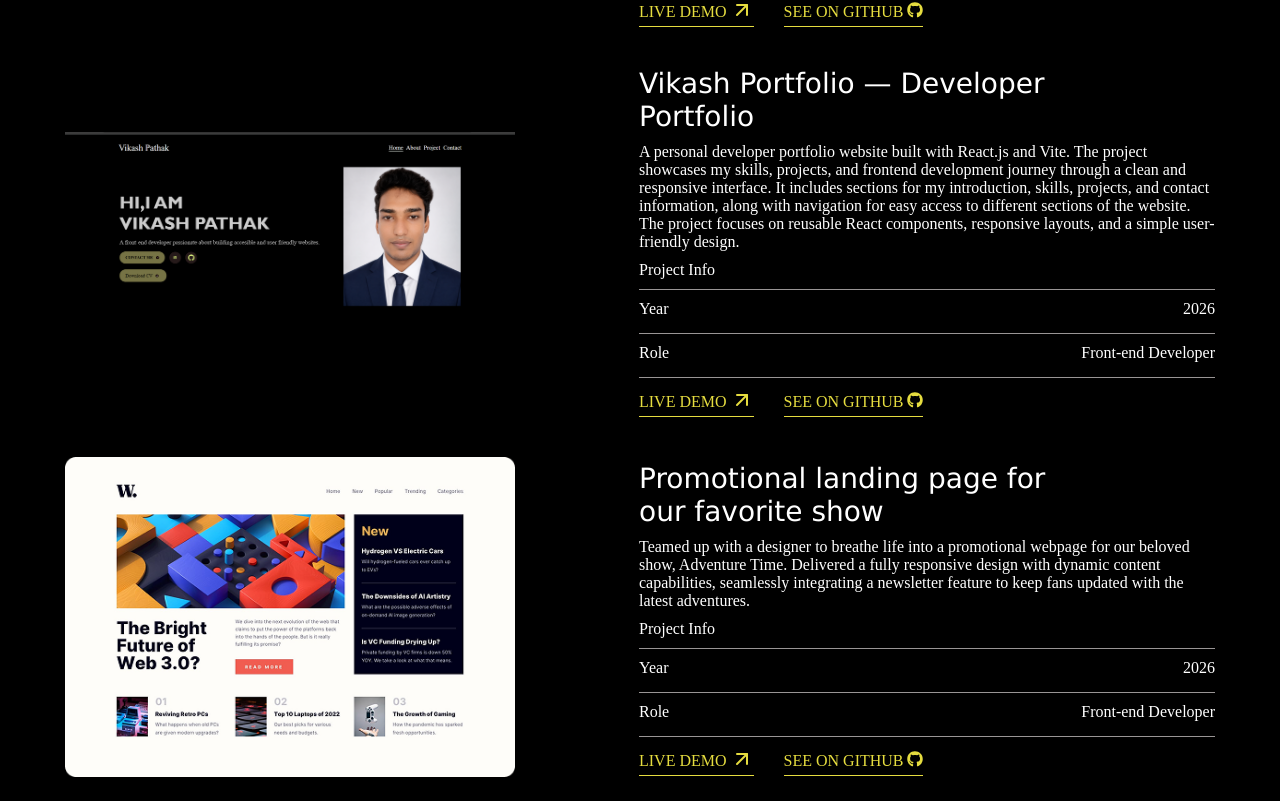
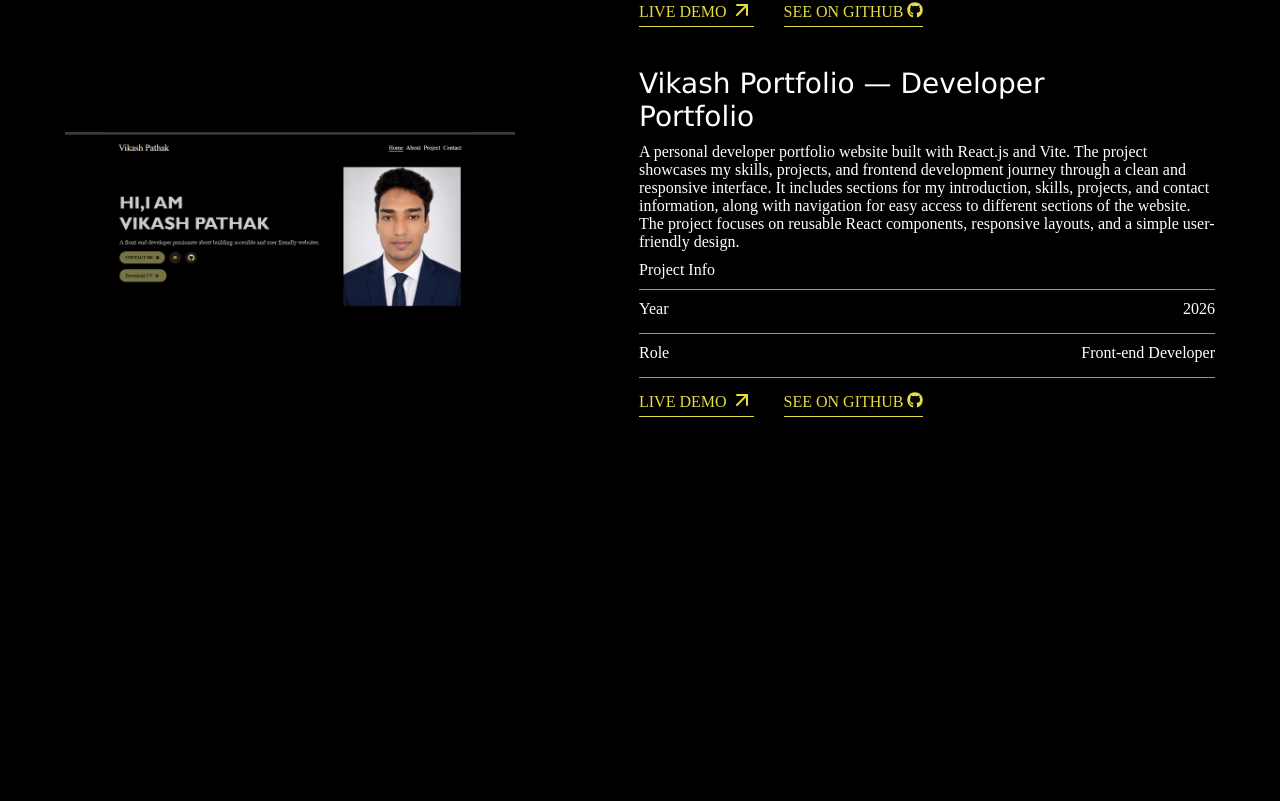
Before and after one commit to vikashpathak01/Portfolio-Web, a React (Vite) app: page /project in a window 1280 px wide. Shown: the part 538-1339 px from the top of the page. After the commit the page ends 975 px from the top, so only its background shows below. Built offline with nearby package versions, Linux system fonts and the light colour scheme.

Commit message:
Updated project

```diff
--- a/src/pages/Projects.jsx
+++ b/src/pages/Projects.jsx
@@ -98,59 +98,21 @@ const Projects = () => {
               </div>
             </div>
             <div className="Project-link">
-              <a href="https://portfolio-web-swart-tau.vercel.app">
+              <a
+                href="https://portfolio-web-swart-tau.vercel.app/"
+                target="_blank"
+                rel="noopener noreferrer"
+              >
                 <span>LIVE DEMO</span>
                 <span>
                   <ArrowUpRight />
                 </span>
               </a>
-              <a href="https://github.com/vikashpathak01/Portfolio-Web">
-                <span>SEE ON GITHUB</span>
-                <span>
-                  <FaGithub />
-                </span>
-              </a>
-            </div>
-          </div>
-        </div>
-
-        {/* project3 */}
-        <div className="Project-Card">
-          <div className="Project-Information-Img">
-            <img src={project1} alt="" />
-          </div>
-          <div className="Project-Details ">
-            <p className="Project-Title">
-              Promotional landing page for our favorite show
-            </p>
-            <p className="Project-Description">
-              Teamed up with a designer to breathe life into a promotional
-              webpage for our beloved show, Adventure Time. Delivered a fully
-              responsive design with dynamic content capabilities, seamlessly
-              integrating a newsletter feature to keep fans updated with the
-              latest adventures.
-            </p>
-            <div className="Project-Info-Container">
-              <p className="Project-Info">Project Info</p>
-              <div className="Project-Info-Details">
-                <div className="space-between">
-                  <span>Year</span>
-                  <span>2026</span>
-                </div>
-                <div className="space-between">
-                  <span>Role</span>
-                  <span>Front-end Developer</span>
-                </div>
-              </div>
-            </div>
-            <div className="Project-link">
-              <a href="">
-                <span>LIVE DEMO</span>
-                <span>
-                  <ArrowUpRight />
-                </span>
-              </a>
-              <a href="">
+              <a
+                href="https://github.com/vikashpathak01/Portfolio-Web"
+                target="_blank"
+                rel="noopener noreferrer"
+              >
                 <span>SEE ON GITHUB</span>
                 <span>
                   <FaGithub />
```
